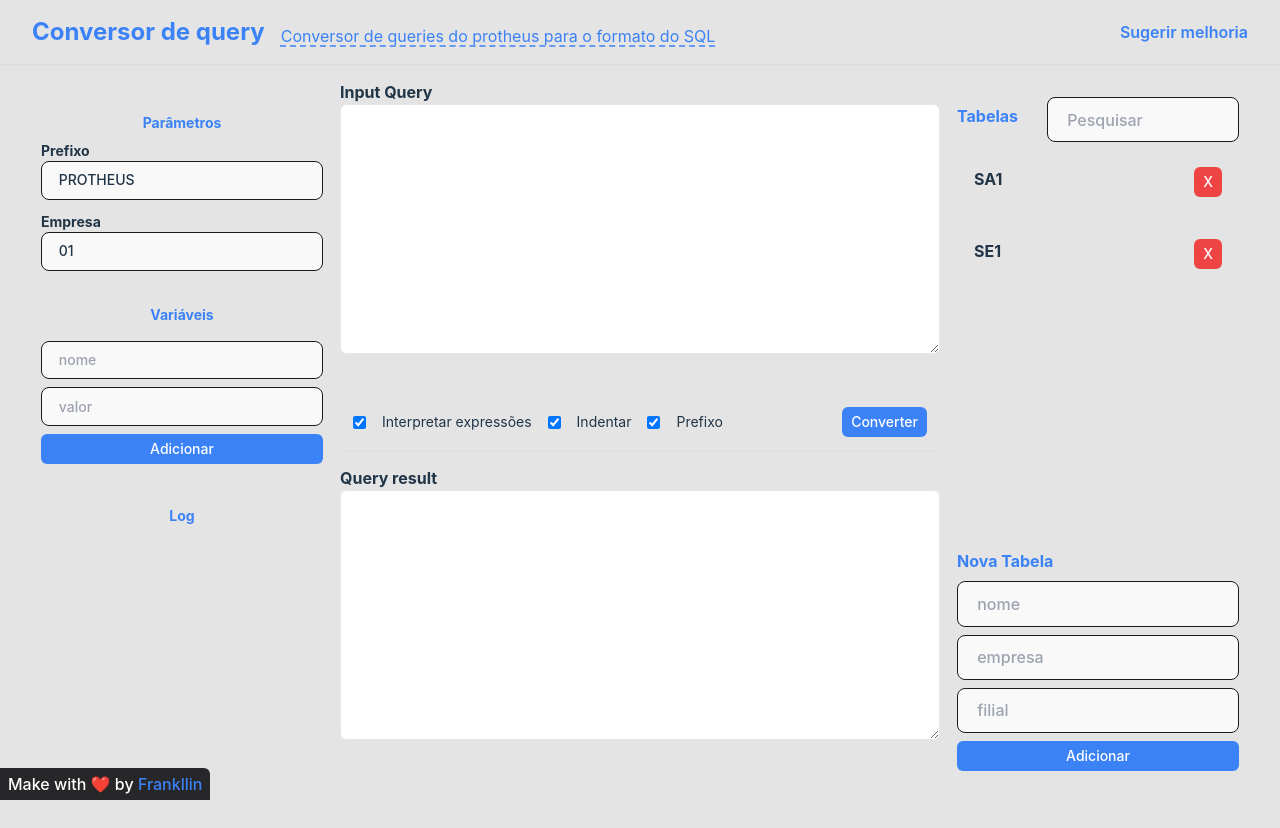
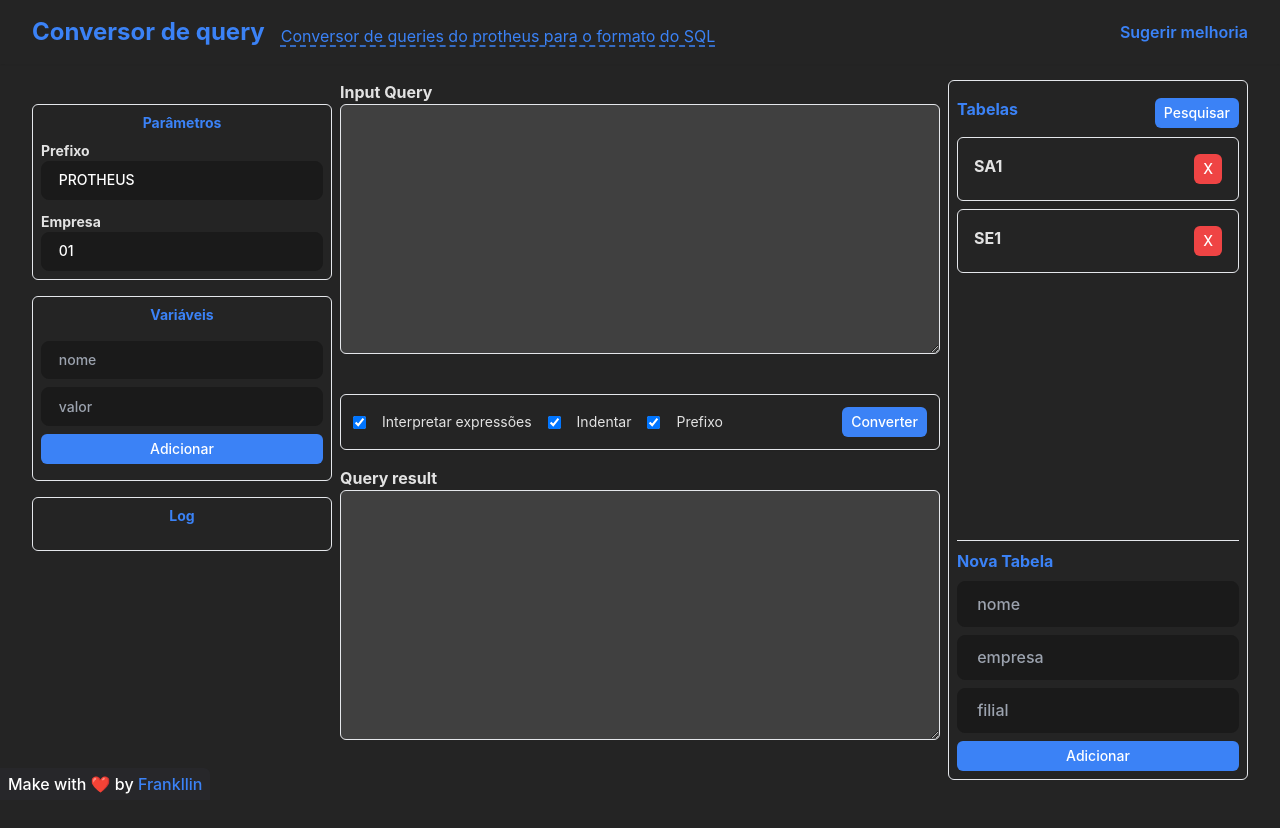
Before and after one commit to frankllin15/queryp-convert, a Preact app: page / in a window 1280 px wide. Built offline with nearby package versions, Linux system fonts and the light colour scheme.

Commit message:
fix bug render

```diff
--- a/src/components/AsideTableMenu.jsx
+++ b/src/components/AsideTableMenu.jsx
@@ -1,4 +1,10 @@
-import { useEffect, useRef, useState } from "preact/hooks";
+import {
+    useCallback,
+    useEffect,
+    useMemo,
+    useRef,
+    useState,
+} from "preact/hooks";
 import { useGlobalContext } from "../context/GlobalProvider";
 import { Button } from "./common/Button";
 
@@ -8,10 +14,14 @@ export const AsideTableMenu = () => {
         setTables,
     } = useGlobalContext();
 
-    const [searchQuery, setSearchQuery] = useState("");
+    const [searchQuery, setSearchQuery] = useState(null);
     const [searchResults, setSearchResults] = useState([]);
 
-    const [activeSearch, setActiveSearch] = useState(true);
+    const [activeSearch, setActiveSearch] = useState(false);
+
+    const tablesToRender = useMemo(() => {
+        return activeSearch && searchQuery ? searchResults : tables;
+    }, [activeSearch, searchResults, tables]);
 
     const searchRef = useRef(null);
     const handleAddTable = (e) => {
@@ -45,6 +55,7 @@ export const AsideTableMenu = () => {
         e.target.filial.value = "";
     };
 
+
     const handleRemoveTable = (name) => {
         let newTables = [...tables];
 
@@ -55,55 +66,68 @@ export const AsideTableMenu = () => {
         setTables(newTables);
     };
 
-    const handleSearch = (query) => {
+    const handleSearch = useCallback(
+        (query) => {
+            let newSearchResults = tables.filter((table) => {
+                return table.name.toUpperCase().includes(query?.toUpperCase());
+            });
 
+            setSearchResults(newSearchResults);
+        },
 
-        let newSearchResults = tables.filter((table) => {
-            return table.name
-                .toUpperCase()
-                .includes(query?.toUpperCase());
-        });
-
-        setSearchResults(newSearchResults);
-    }
+        [tables]
+    );
 
     const handleToggleSearch = () => {
-
         setActiveSearch(!activeSearch);
         if (activeSearch) {
             searchRef.current.value = "";
-
         } else {
             searchRef.current.focus();
         }
-    }
+    };
 
     useEffect(() => {
-
-        handleSearch(searchQuery)
-    }, [searchQuery])
-
+        handleSearch(searchQuery);
+    }, [searchQuery]);
 
     return (
         <aside class="flex flex-col bg-red-00 h-[calc(100vh-100px)] border rounded-md p-2">
-            <div class="flex  flex-1 flex-col">
-                <div className="flex items-center justify-between py-2 overflow-hidden">
-
-                <label class={`font-bold text-center mb-2 text-blue-500 ${activeSearch ? "w-0" : ""}`} for="query">
-                    Tabelas
-                </label>
-                <input value={searchQuery} onInput={(e) => setSearchQuery(e.target.value)} className={` transition-all ease-in-out ${!activeSearch ? "w-0 p-0 border-0":"w-48"}`} onBlur={handleToggleSearch} ref={searchRef} placeholder="Pesquisar">
-
-                </input>
-                <button onClick={handleToggleSearch} className={ `border rounded-md py-1 px-2 text-sm bg-blue-500 hover:bg-blue-700 text-white transition-all duration-300 ease-in-out ${activeSearch ? "hidden": ""}`}>Pesquisar</button>
-
-
+            <div class="flex  flex-1 flex-col overflow-y-auto no-scrollbar">
+                <div className="flex items-center justify-between py-2 ">
+                    <label
+                        class={`font-bold text-center mb-2 text-blue-500 ${
+                            activeSearch ? "w-0" : ""
+                        }`}
+                        for="query"
+                    >
+                        Tabelas
+                    </label>
+                    <input
+                        value={searchQuery}
+                        onInput={(e) => setSearchQuery(e.target.value)}
+                        className={` transition-all ease-in-out ${
+                            !activeSearch ? "w-0 p-0 border-0" : "w-48"
+                        }`}
+                        onBlur={handleToggleSearch}
+                        ref={searchRef}
+                        placeholder="Pesquisar"
+                    ></input>
+                    <button
+                        onClick={handleToggleSearch}
+                        className={`border rounded-md py-1 px-2 text-sm bg-blue-500 hover:bg-blue-700 text-white transition-all duration-300 ease-in-out ${
+                            activeSearch ? "hidden" : ""
+                        }`}
+                    >
+                        Pesquisar
+                    </button>
                 </div>
 
-                <div class="flex flex-col gap-2">
-                    {(searchResults || tables).map((table) => {
+                <div class="flex flex-col gap-2 ">
+                    {tablesToRender.map((table) => {
                         return (
                             <TableItem
+                                key={table.name}
                                 onRemove={handleRemoveTable}
                                 name={table.name}
                                 posfix={table.posfix}
@@ -180,7 +204,11 @@ const TableItem = ({ name, posfix, filial, onRemove }) => {
         <details class="border rounded-md p-2">
             <summary class="font-bold flex justify-between p-2">
                 <span>{name}</span>
-                <Button title="Remover" variant="danger" onClick={() => onRemove(name)}>
+                <Button
+                    title="Remover"
+                    variant="danger"
+                    onClick={() => onRemove(name)}
+                >
                     X
                 </Button>
             </summary>
--- a/src/context/GlobalProvider.jsx
+++ b/src/context/GlobalProvider.jsx
@@ -1,20 +1,21 @@
 import { createContext } from "preact";
-import { useContext, useReducer } from "preact/hooks";
+import { useContext, useEffect, useReducer } from "preact/hooks";
 
 const GlobalContext = createContext();
 
 const initialState = {
     query: "",
-    tables: [{
+    tables: [
+        {
             name: "SA1",
             filial: "01",
-        posfix: "030"
+            posfix: "030",
         },
         {
             name: "SE1",
             filial: "01",
-        posfix: "030"
-    }
+            posfix: "030",
+        },
     ],
     variables: [],
     options: {
@@ -22,7 +23,6 @@ const initialState = {
         indent: true,
         prefix: "PROTHEUS",
         addPrefix: true,
-
     },
     errors: [],
 };
@@ -32,8 +32,10 @@ const reducer = (state, action) => {
         case "SET_QUERY":
             return { ...state, query: action.payload };
         case "SET_TABLES":
+            localStorage.setItem("tables", JSON.stringify(action.payload));
             return { ...state, tables: action.payload };
         case "SET_VARIABLES":
+            localStorage.setItem("variables", JSON.stringify(action.payload));
             return { ...state, variables: action.payload };
         case "SET_OPTIONS":
             return { ...state, options: action.payload };
@@ -67,9 +69,30 @@ const GlobalProvider = ({ children }) => {
         dispatch({ type: "SET_ERRORS", payload: errors });
     };
 
+    useEffect(() => {
+        const storedTables = localStorage.getItem("tables");
+        const storedOptions = localStorage.getItem("options");
+
+        if (storedTables) {
+            setTables(JSON.parse(storedTables));
+            localStorage.setItem("tables", storedTables); // Atualiza o localStorage aqui
+        }
+
+        if (storedOptions) {
+            setOptions(JSON.parse(storedOptions));
+        }
+    }, []);
+
     return (
         <GlobalContext.Provider
-            value={{ state, setQuery, setTables, setVariables, setOptions, setErrors }}
+            value={{
+                state,
+                setQuery,
+                setTables,
+                setVariables,
+                setOptions,
+                setErrors,
+            }}
         >
             {children}
         </GlobalContext.Provider>
--- a/src/index.css
+++ b/src/index.css
@@ -72,7 +72,11 @@ input {
   transition: border-color 0.25s;
 }
 
-@media (prefers-color-scheme: light) {
+textarea {
+  background-color: rgb(64, 64, 64);
+}
+
+/* @media (prefers-color-scheme: light) {
   :root {
     color: #213547;
     background-color: #e4e4e4;
@@ -90,4 +94,8 @@ input {
     color: #213547;
   }
 
+} */
+
+.no-scrollbar::-webkit-scrollbar {
+  display: none;
 }
--- a/src/util/format.js
+++ b/src/util/format.js
@@ -89,37 +89,3 @@ export function parseExpression(str = "", customVariables, tablesInfo) {
 
     return [parsedQuery, errors];
 }
-
-function onConvert() {
-
-    const input = document.getElementById("input").value;
-
-    let [parsedQuery, errors] = parseExpression(input);
-
-    handleErros(errors);
-
-    let output = addPrefix(parsedQuery);
-
-    // output = format(output, {
-    //     language: "mysql",
-    //     tabWidth: 4,
-    //     keywordCase: "upper",
-    //     linesBetweenQueries: 2,
-
-    // });
-
-    document.getElementById("output").value = output;
-}
-
-function handleErros(erros) {
-    const errorElement = document.getElementById("errors");
-
-    if (erros.length) {
-        errorElement.innerHTML = erros
-            .map((error) => `<li>${error.message}</li>`)
-            .join("");
-        errorElement.classList.remove("hidden");
-    } else {
-        errorElement.classList.add("hidden");
-    }
-}
```
Lines whose indentation alone changed are shown as unchanged.
